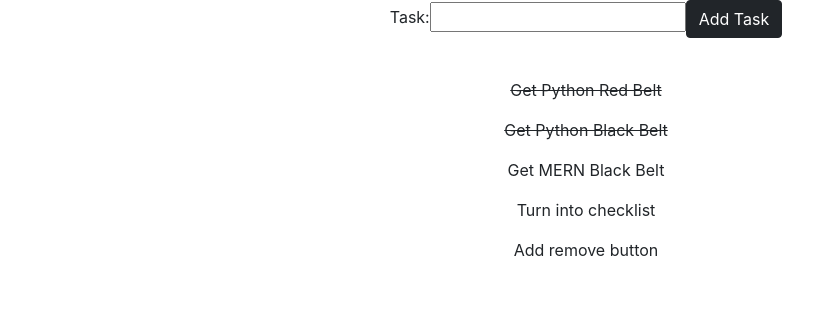
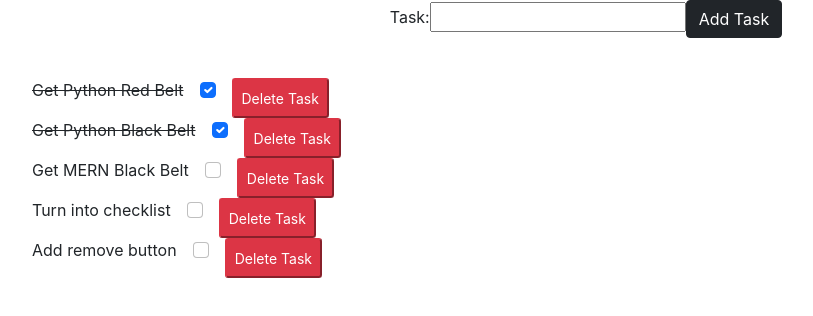
Before and after one commit to npulliam/prop-it-up, a React (Create React App) app: page / in a window 1280 px wide. Shown: the top 316 px of the page, without its empty margins (54-867 px from the left). Built offline with nearby package versions, Linux system fonts and the light colour scheme.

Commit message:
remove button added and checkbox for completed

```diff
--- a/src/App.js
+++ b/src/App.js
@@ -2,27 +2,30 @@ import './App.css';
 import Tabs from './components/Tabs';
 import ToDo from './components/ToDo';
 import TaskForm from './components/TaskForm';
-import React, { useState } from 'react';
+import React, { useState, useEffect } from 'react';
 
 
 function App() {
-
-  const [tasks, setTasks] = useState([
+  const initTasks = [
     {text: "Get Python Red Belt", completed: true},
     {text: "Get Python Black Belt", completed: true},
     {text: "Get MERN Black Belt", completed: false},
     {text: "Turn into checklist", completed: false},
     {text: "Add remove button", completed: false}
-  ]);
+  ]
+
+  const [tasks, setTasks] = useState([...initTasks]);
+
 
   const addTask = ( newTask ) => {
     setTasks([...tasks, newTask]);
   }
 
+
   return (
     <div className="App">
       <TaskForm onNewTask={ addTask }/>
-      <ToDo tasks={ tasks }/>
+      <ToDo tasks={ tasks } setTasks={ setTasks }/>
     </div>
 
   );
--- a/src/components/ToDo.js
+++ b/src/components/ToDo.js
@@ -1,11 +1,28 @@
-import React, { useState } from 'react';
+import React from 'react';
 
 const ToDo = (props) => {
-    const tasks = props.tasks.map((task, i) => {
+
+    const toggleComplete = (taskIdx) => {
+        // const tasksCopy = [...props.tasks]
+        props.tasks[taskIdx].completed = !props.tasks[taskIdx].completed;
+        props.setTasks([...props.tasks])
+    }
+
+    const deleteTask = (taskIdx) => {
+        props.tasks.splice(taskIdx)
+        props.setTasks([...props.tasks])
+    }
+
+    const tasksHtml = props.tasks.map((task, i) => {
         return(
-            task.completed ?
-            <p key={i} className=""><del>{task.text}</del></p> :
-            <p key={i}>{task.text}</p>
+            <div key={i} className="d-flex">{
+                task.completed ?
+                <p className="test"><del>{task.text}</del></p> :
+                <p>{task.text}</p>
+            }
+                <input type="checkbox" className="form-check-input mx-3" checked={task.completed} onChange={ (e) => toggleComplete(i)}/>
+                <button className="btn-sm btn-danger" onClick={(e) => {deleteTask(i)}}>Delete Task</button>
+            </div>
         )
     });
 
@@ -13,7 +30,7 @@ const ToDo = (props) => {
         <div className="container my-4 p-3">
             <div className="row">
                 <div className="col">
-                    {tasks}
+                    {tasksHtml}
                 </div>
             </div>
         </div>
```
